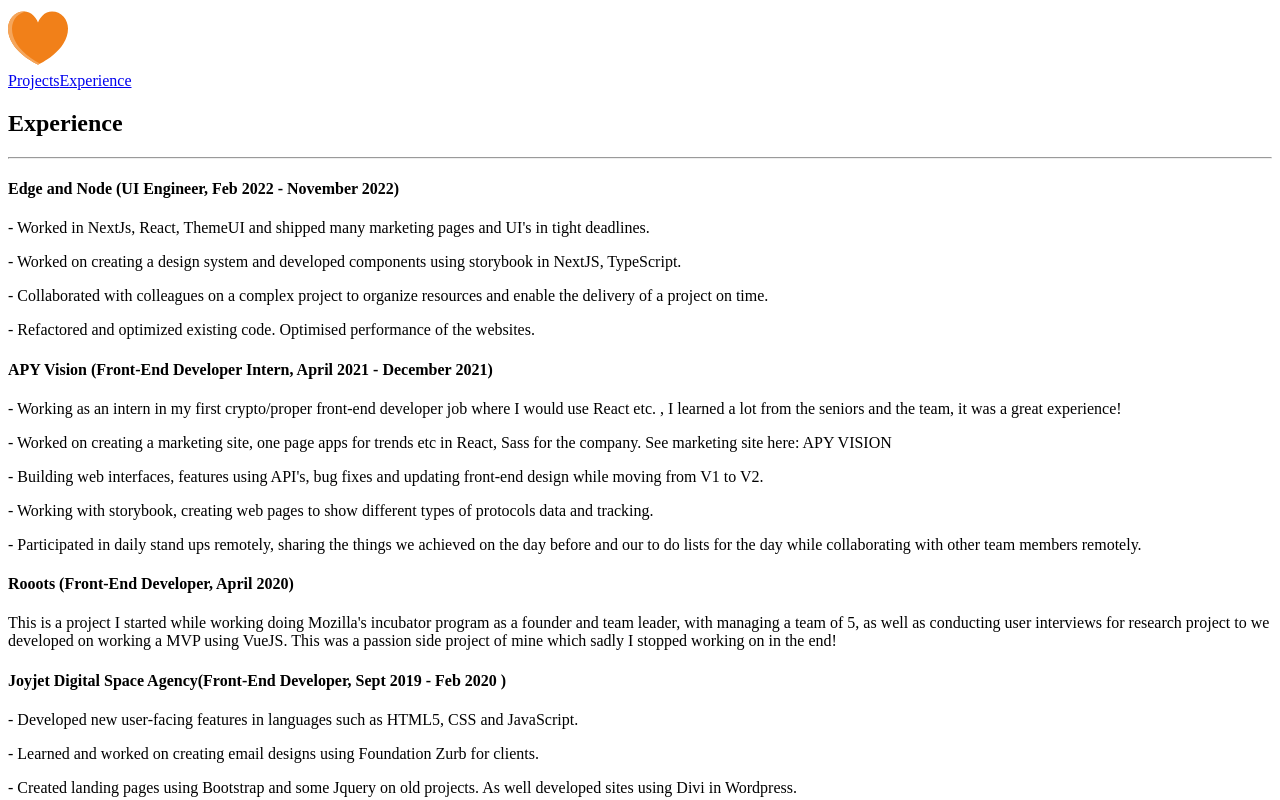
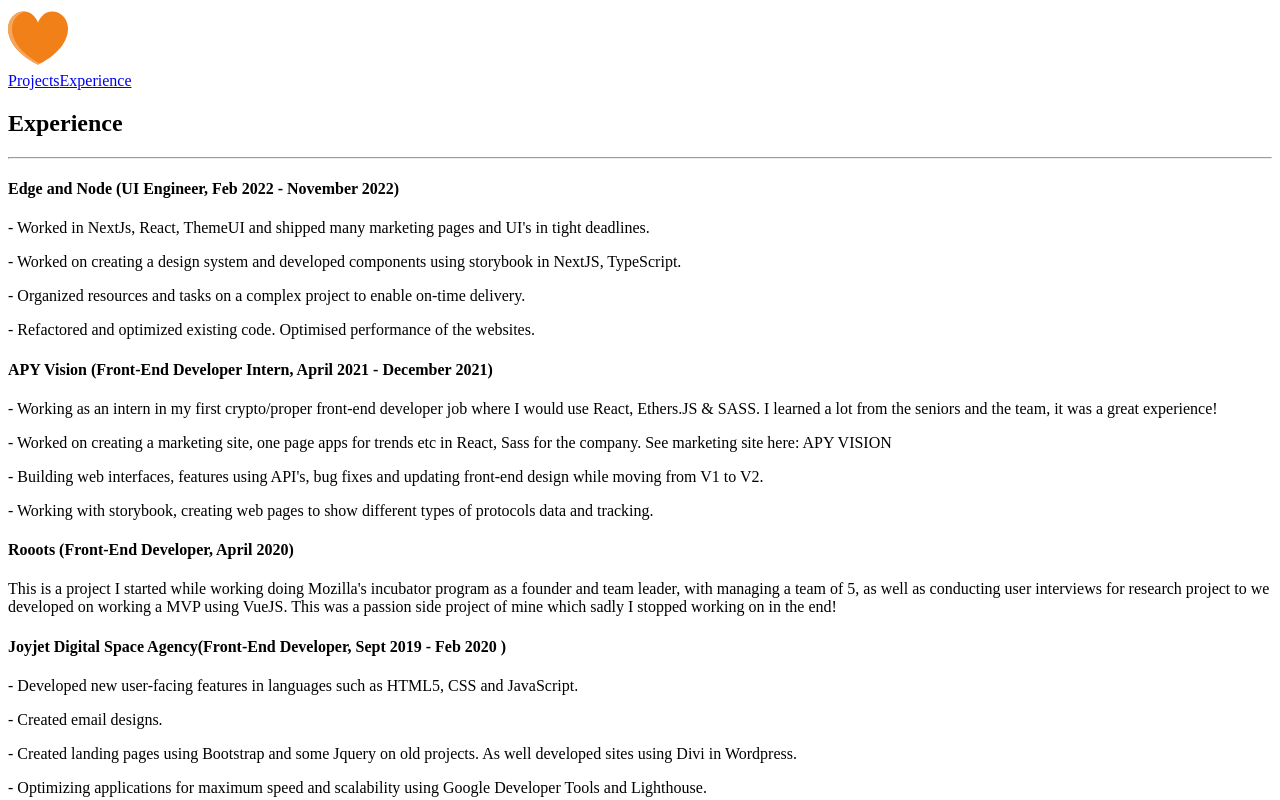
Before and after one commit to alexandriaroberts/portfolio-2023, a Next.js app: page /experience in a window 1280 px wide. Shown: the top 800 px of the page. Built offline with nearby package versions, Linux system fonts and the light colour scheme; what theme-ui would draw is missing.

Commit message:
small tweaks

```diff
--- a/pages/experience.tsx
+++ b/pages/experience.tsx
@@ -2,6 +2,7 @@ import { H2, H4, S20, P } from '../components/Typography';
 import { Container } from '../components/Container';
 import { HeadingDecoration } from '../components/HeadingDecoration';
 import { Divider } from '../components/Divider';
+
 export default function Experinece() {
   function translate(
     arg0: string
@@ -28,7 +29,7 @@ export default function Experinece() {
         <div
           sx={{
             display: 'grid',
-            gridTemplateColumns: ['0.1fr 0.9fr', null, '225fr 840fr'],
+            gridTemplateColumns: ['1fr', '0.2fr 0.8fr', null, '225fr 840fr'],
             maxWidth: '840px',
             m: '0 auto',
           }}
@@ -38,6 +39,7 @@ export default function Experinece() {
             width='1px'
             height='100%'
             sx={{
+              opacity: ['0', 1],
               gridColumn: 1,
               position: 'absolute',
               left: ['25px', null, '100px', '150px'],
@@ -69,8 +71,8 @@ export default function Experinece() {
                 using storybook in NextJS, TypeScript.
               </P>
               <P>
-                - Collaborated with colleagues on a complex project to organize
-                resources and enable the delivery of a project on time.{' '}
+                - Organized resources and tasks on a complex project to enable
+                on-time delivery.
               </P>
               <P>
                 - Refactored and optimized existing code. Optimised performance
@@ -101,8 +103,9 @@ export default function Experinece() {
             >
               <P>
                 - Working as an intern in my first crypto/proper front-end
-                developer job where I would use React etc. , I learned a lot
-                from the seniors and the team, it was a great experience!
+                developer job where I would use React, Ethers.JS & SASS. I
+                learned a lot from the seniors and the team, it was a great
+                experience!
               </P>
               <P>
                 - Worked on creating a marketing site, one page apps for trends
@@ -116,11 +119,6 @@ export default function Experinece() {
               <P>
                 - Working with storybook, creating web pages to show different
                 types of protocols data and tracking.
-              </P>
-              <P>
-                - Participated in daily stand ups remotely, sharing the things
-                we achieved on the day before and our to do lists for the day
-                while collaborating with other team members remotely.
               </P>
             </div>
           </div>
@@ -175,10 +173,7 @@ export default function Experinece() {
                 - Developed new user-facing features in languages such as HTML5,
                 CSS and JavaScript.
               </P>
-              <P>
-                - Learned and worked on creating email designs using Foundation
-                Zurb for clients.
-              </P>
+              <P>- Created email designs.</P>
               <P>
                 - Created landing pages using Bootstrap and some Jquery on old
                 projects. As well developed sites using Divi in Wordpress.
@@ -186,10 +181,6 @@ export default function Experinece() {
               <P>
                 - Optimizing applications for maximum speed and scalability
                 using Google Developer Tools and Lighthouse.
-              </P>
-              <P>
-                - Used Git extensively on all the projects, also used Bitbucket
-                as part of the companies version control tool.
               </P>
               <P>
                 - Participated in daily team meetings, sharing the things we
```
